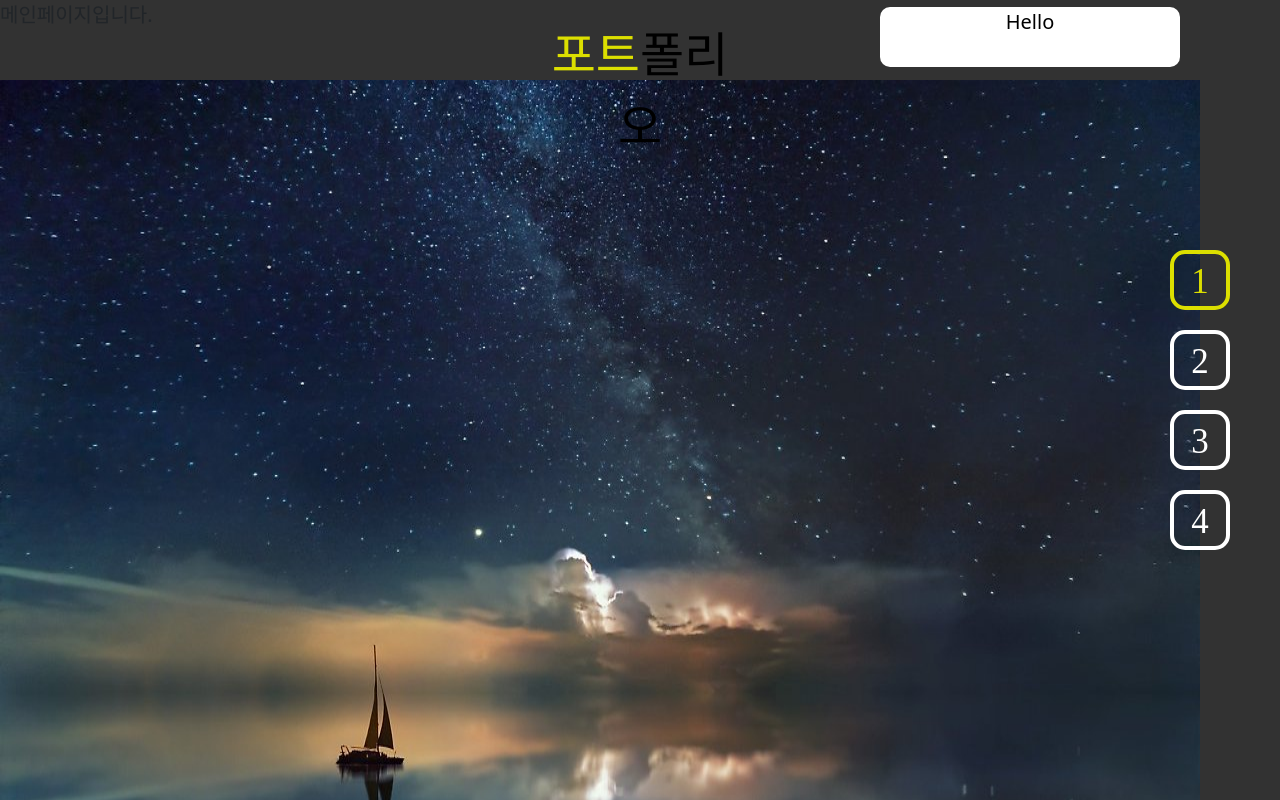
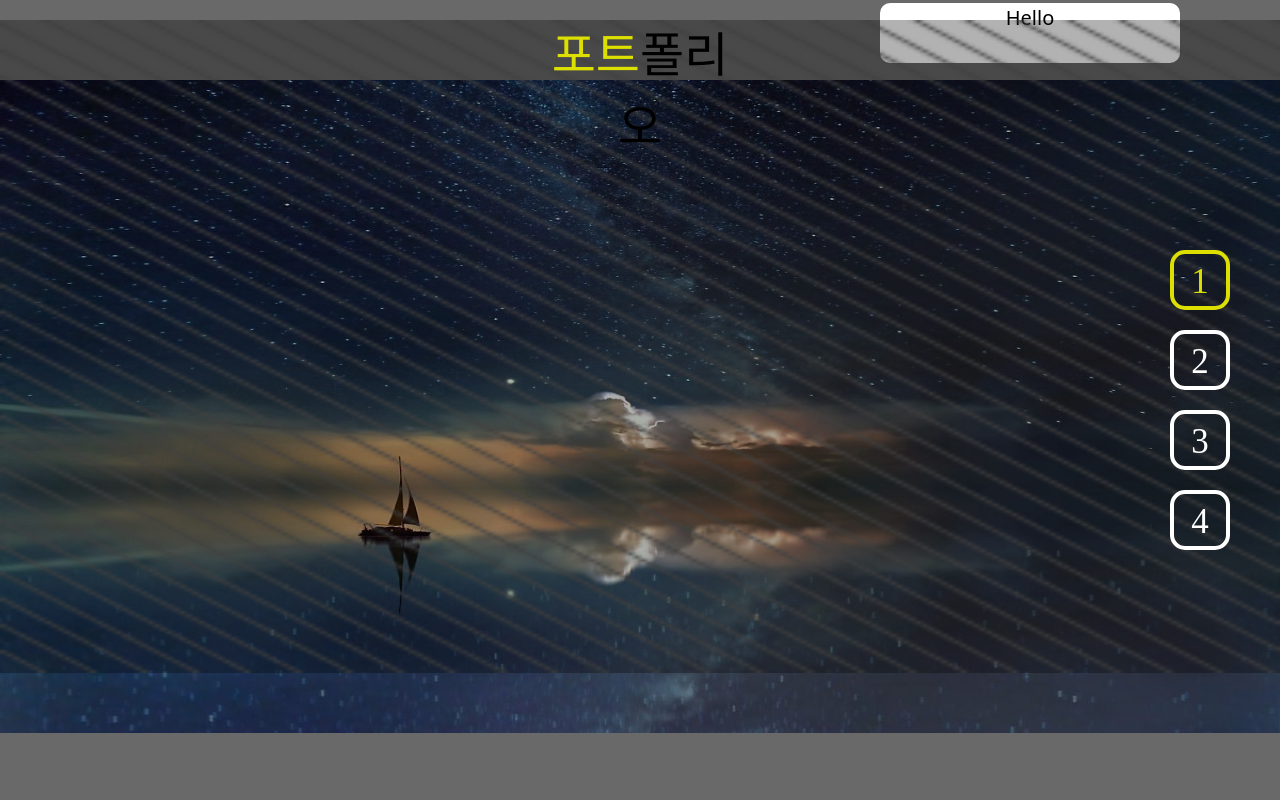
Before and after one commit to jingeon27/portfolio, a Next.js app: page / in a window 1280 px wide. Shown: the top 800 px of the page. Built offline with nearby package versions, Linux system fonts and the light colour scheme; a web font is replaced by a local one.

Commit message:
canvas파일 추가

```diff
--- a/pages/Header.tsx
+++ b/pages/Header.tsx
@@ -120,11 +120,10 @@ const MenuBox = styled.a`
   display: flex;
   border-radius: 15px;
   :hover {
-    color: #dcdf00 !important;
-    border: 4px solid #dcdf00 !important;
+    color: #9fa120 !important;
+    border: 4px solid #9fa120 !important;
   }
   :hover .hoverBox {
-    transition: 2s;
     position: absolute;
     right: 100px;
     top: 0px;
@@ -150,16 +149,14 @@ const MenuBox = styled.a`
     font-weight: 400;
     font-size: 24px;
   }
-  :hover .hoverTail {
-    transition: 2s;
+  :hover .hoverBox:after {
+    content: "";
     position: absolute;
-    left: 300px;
-    top: 20px;
-    border-top: 0px solid;
-    border-left: 40px solid #fff;
-    border-right: 0px solid;
-    border-bottom: 20px solid;
-    color: #323232 !important;
+    top: 15px;
+    right: -30px;
+    border-left: 30px solid #fff;
+    border-top: 0px solid transparent;
+    border-bottom: 15px solid transparent;
   }
 `;
 const NumberStyle = styled.div`
--- a/pages/index.tsx
+++ b/pages/index.tsx
@@ -2,6 +2,7 @@ import type { NextPage } from "next";
 import Head from "next/head";
 import styled, { keyframes, css } from "styled-components";
 import BackgroundImage from "../public/image/background.jpg";
+import PatternImage from "../public/image/pattern.png";
 import { useEffect, useCallback, useRef } from "react";
 import Image from "next/image";
 const Home: NextPage = () => {
@@ -14,19 +15,24 @@ const Home: NextPage = () => {
   }, []);
   return (
     <>
-      <div>메인페이지입니다.</div>
-
       <ImageLocate>
         <Picture
           src={BackgroundImage}
+          alt="메인배경이미지"
           visible={true}
-          width={1200}
+          width={1920}
           height={980}
         ></Picture>
       </ImageLocate>
       <Wrap>
         <ChatBox>Hello</ChatBox>
       </Wrap>
+      <Table
+        src={PatternImage}
+        alt="배경패턴이미지"
+        width={1920}
+        height={980}
+      />
     </>
   );
 };
@@ -94,3 +100,10 @@ const ChatBox = styled.div`
   margin-top: 0;
   color: #000;
 `;
+const Table = styled(Image)`
+  position: absolute;
+  bottom: 0px;
+  background-color: rgba(0, 0, 0, 0.3);
+  width: 100%;
+  height: 90%;
+`;
--- /dev/null
+++ b/styles/canvasAnmation.tsx
@@ -0,0 +1,6 @@
+import { useRef } from "react";
+const CanvaseAnimation: React.FC = () => {
+  const canvasRef = useRef<HTMLCanvasElement>(null);
+  return <canvas ref={canvasRef} />;
+};
+export default CanvaseAnimation;
--- a/styles/global-style.ts
+++ b/styles/global-style.ts
@@ -9,8 +9,12 @@ export const GlobalStyle = createGlobalStyle`
 }
  a { cursor: pointer; text-decoration: none; }
  body {
-    background-color: #323232;
+    background-color: #696969;
     overflow: hidden;
+     -webkit-user-select:none;
+  -moz-user-select:none;
+  -ms-user-select:none;
+  user-select:none
  }
 
  `;
```
Also changed, not shown: public/image/pattern.png (added).
